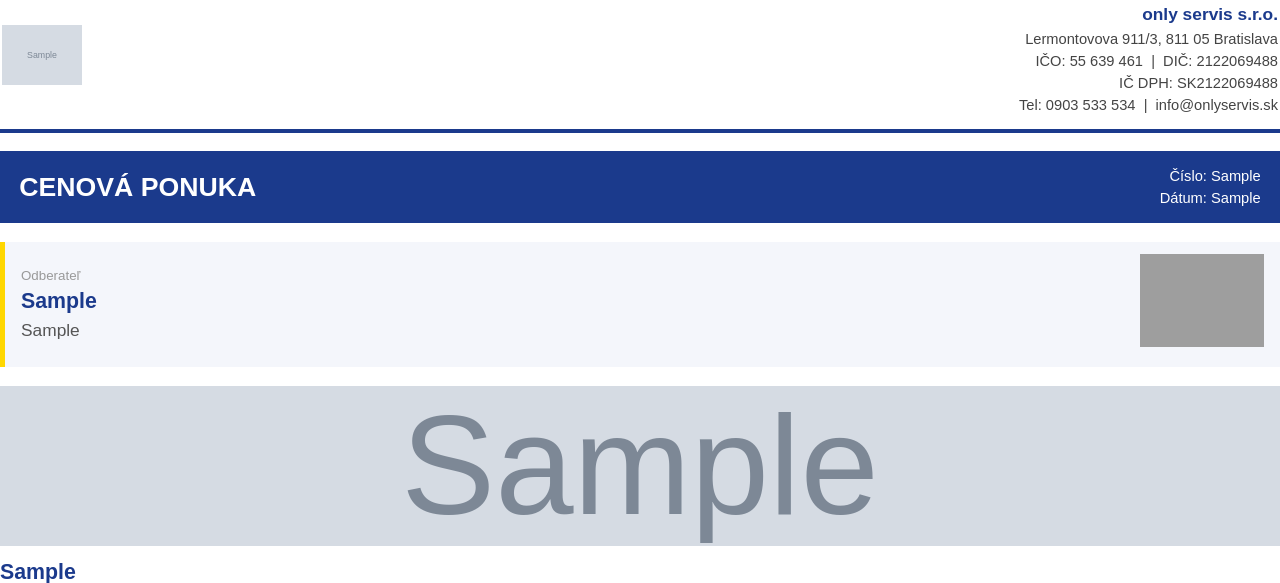
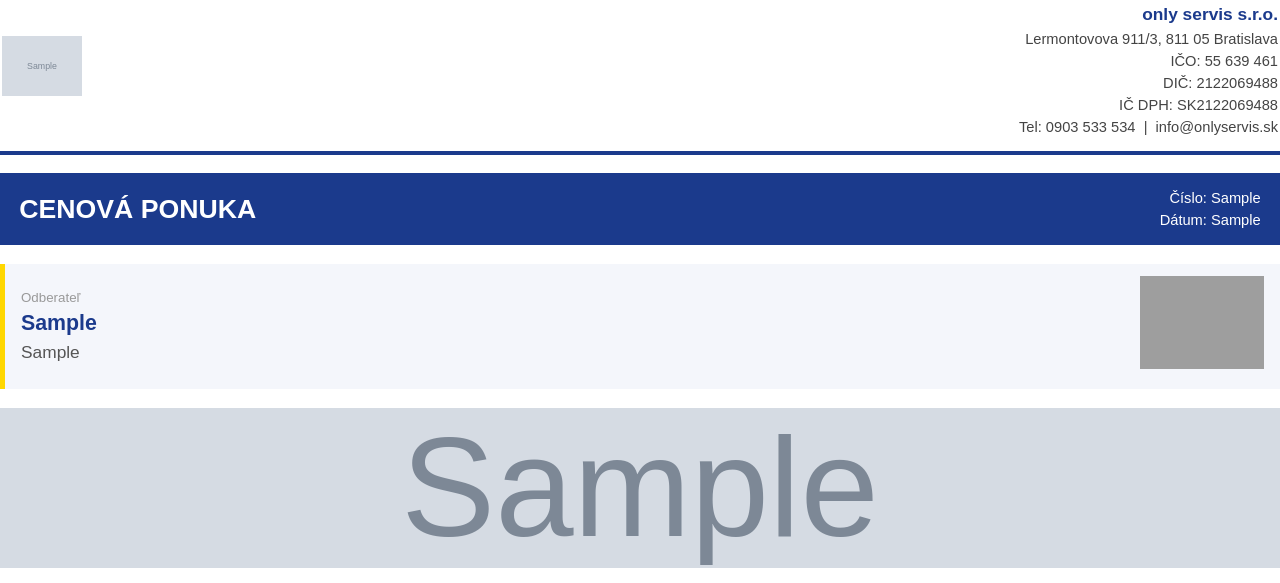
Before and after one commit to evabojova-sudo/only-servis-app, a Python web app: template templates/ponuka.html in a window 1280 px wide. Shown: the top 583 px of the page. Run offline with Jinja, Linux system fonts and the light colour scheme; the template is opened without the code that fills it: most values are stand-ins (such as "Sample title", 1, 10 or a date in 2020); grey boxes marked "Sample" are stand-in pictures; grey boxes are pictures that could not be loaded.

Commit message:
Hlavička: IČO, DIČ, IČ DPH každý na samostatnom riadku
Co-Authored-By: Claude Sonnet 4.6 <noreply@anthropic.com>

```diff
--- a/templates/ponuka.html
+++ b/templates/ponuka.html
@@ -96,7 +96,8 @@
     <td class="hdr-right">
       <span class="hdr-firma">only servis s.r.o.</span><br>
       Lermontovova 911/3, 811 05 Bratislava<br>
-      <span style="white-space:nowrap">IČO: 55 639 461 &nbsp;|&nbsp; DIČ: 2122069488</span><br>
+      <span style="white-space:nowrap">IČO: 55 639 461</span><br>
+      <span style="white-space:nowrap">DIČ: 2122069488</span><br>
       <span style="white-space:nowrap">IČ DPH: SK2122069488</span><br>
       <span style="white-space:nowrap">Tel: 0903 533 534 &nbsp;|&nbsp; info@onlyservis.sk</span>
     </td>
```
